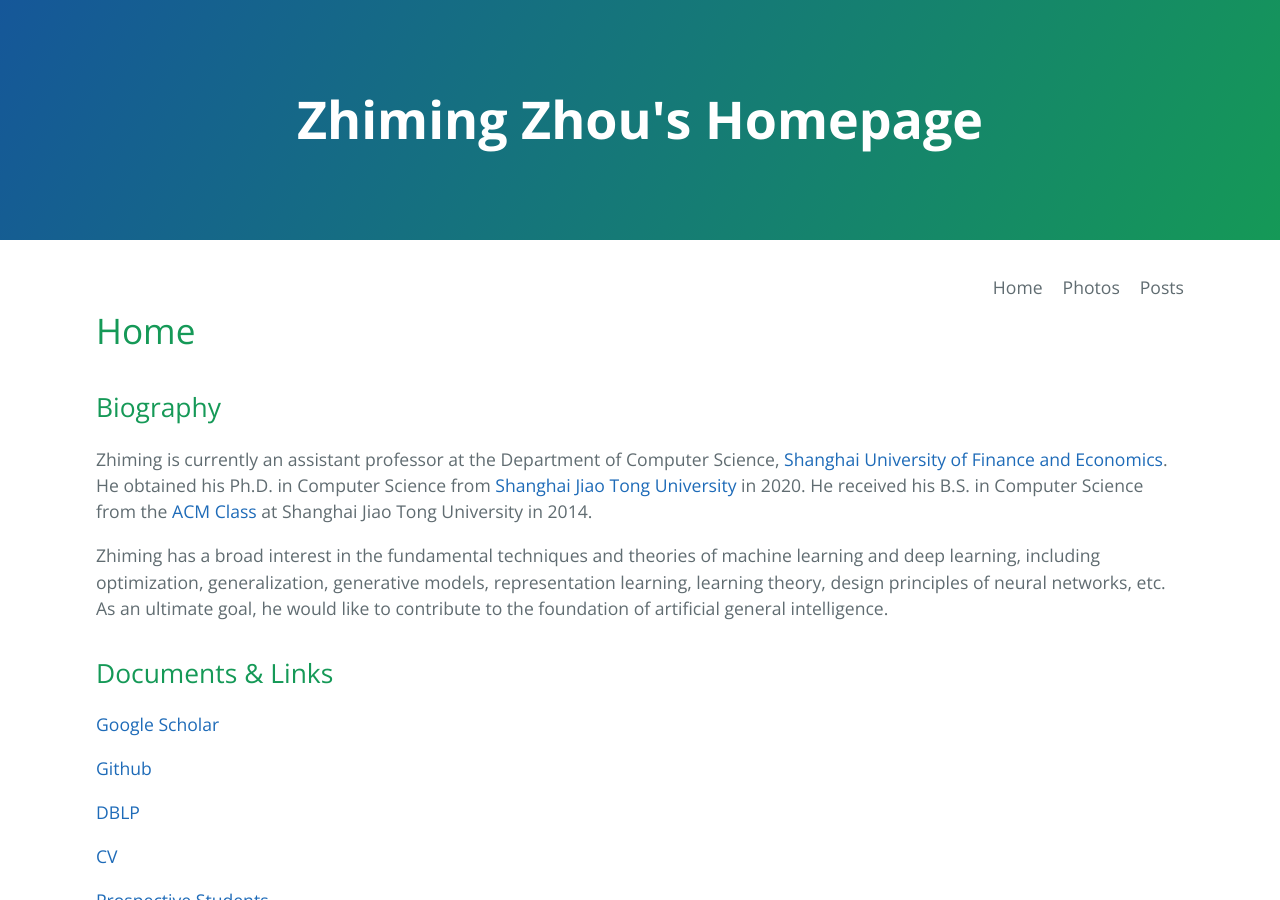
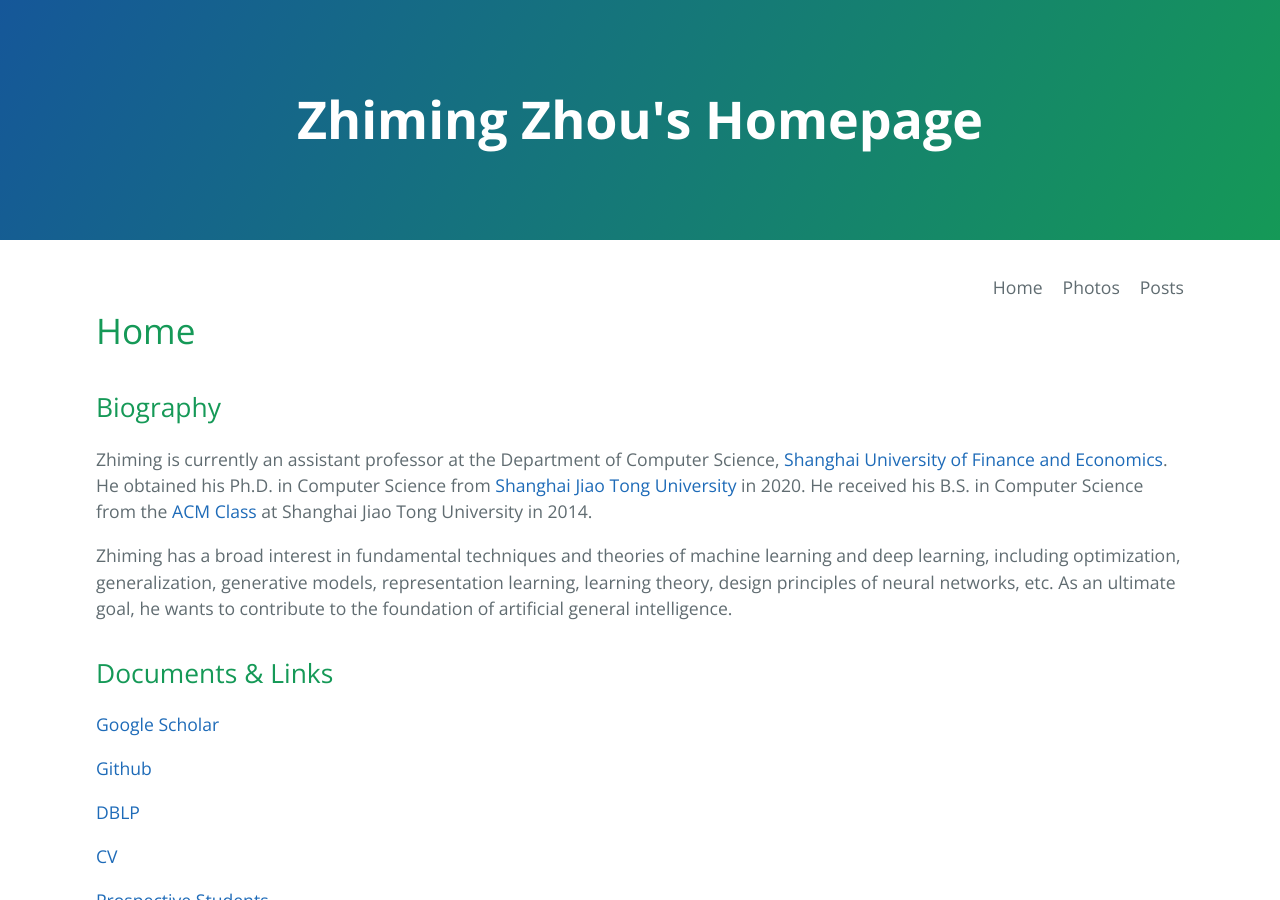
Before and after one commit to ZhimingZhou/zhimingzhou.github.io, a Jekyll site: the page built from index.md, in a window 1280 px wide and 900 px high. Built offline with Jekyll 4.4.1, drawn with Linux system fonts in a browser that asks for light colours.

Commit message:
Update index.md

```diff
--- a/index.md
+++ b/index.md
@@ -9,7 +9,7 @@ permalink: /
 
 Zhiming is currently an assistant professor at the Department of Computer Science, [Shanghai University of Finance and Economics](http://english.sufe.edu.cn/). He obtained his Ph.D. in Computer Science from [Shanghai Jiao Tong University](http://en.sjtu.edu.cn/) in 2020. He received his B.S. in Computer Science from the [ACM Class](https://acm.sjtu.edu.cn/home) at Shanghai Jiao Tong University in 2014.
 
-Zhiming has a broad interest in the fundamental techniques and theories of machine learning and deep learning, including optimization, generalization, generative models, representation learning, learning theory, design principles of neural networks, etc. As an ultimate goal, he would like to contribute to the foundation of artificial general intelligence.
+Zhiming has a broad interest in fundamental techniques and theories of machine learning and deep learning, including optimization, generalization, generative models, representation learning, learning theory, design principles of neural networks, etc. As an ultimate goal, he wants to contribute to the foundation of artificial general intelligence.
 
 ## Documents & Links
 
```
